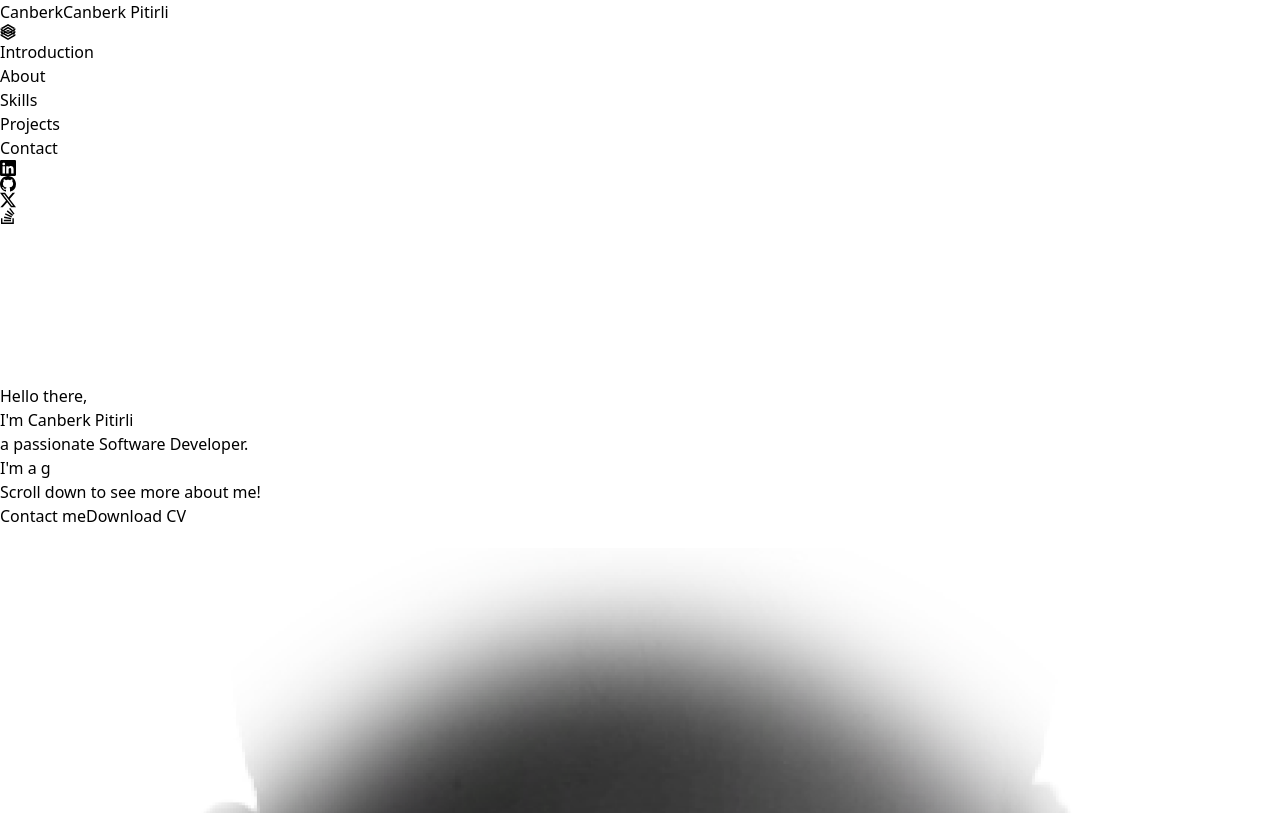
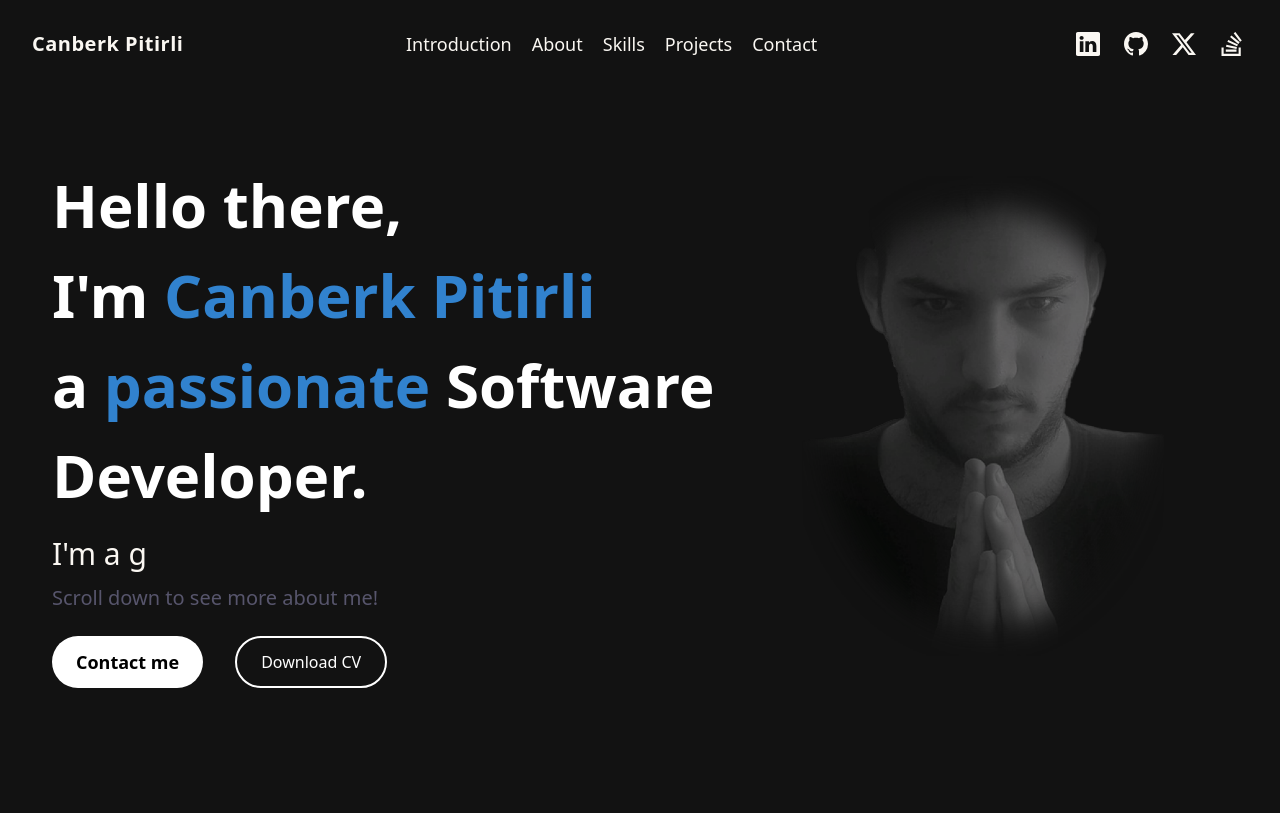
Before and after one commit to CanReader/CanberkPitirliWebApp, a React (Vite) app: page / in a window 1280 px wide. Shown: the top 813 px of the page. Built offline with nearby package versions, Linux system fonts and the light colour scheme.

Commit message:
Fixed tailwind problem and changed component folder's capital

```diff
--- a/package.json
+++ b/package.json
@@ -41,7 +41,7 @@
     "eslint-plugin-react-hooks": "^4.6.0",
     "eslint-plugin-react-refresh": "^0.4.3",
     "postcss": "^8.4.31",
-    "tailwindcss": "^3.3.3",
+    "tailwindcss": "^3.4.16",
     "vite": "^4.4.5"
   }
 }
--- a/src/Components/Navbar.jsx
+++ b/src/Components/Navbar.jsx
@@ -1,20 +1,10 @@
 import { BsLinkedin, BsGithub, BsTwitterX, BsStackOverflow } from "react-icons/bs";
-import { HiMailOpen } from "react-icons/hi";
 import { AiFillCloseCircle } from "react-icons/ai";
 import { SiEbox } from "react-icons/si";
-import { BsMoon, BsSun } from "react-icons/bs";
-import { Link } from "react-router-dom";
 import { useState } from "react";
 import { motion, AnimatePresence } from "framer-motion";
-import * as Scroll from "react-scroll";
 import {
     Link as ScrollLink,
-    Button,
-    Element,
-    Events,
-    animateScroll as scroll,
-    scrollSpy,
-    scroller,
 } from "react-scroll";
 
 export const MenuItems = [
--- a/src/Components/Profile.jsx
+++ b/src/Components/Profile.jsx
@@ -3,12 +3,6 @@ import { motion, useInView } from "framer-motion";
 import { useRef } from "react";
 import {
     Link as ScrollLink,
-    Button,
-    Element,
-    Events,
-    animateScroll as scroll,
-    scrollSpy,
-    scroller,
 } from "react-scroll";
 import { Suspense } from "react";
 
--- a/tailwind.config.js
+++ b/tailwind.config.js
@@ -2,7 +2,7 @@
 export default {
     content: [
         "./src/pages/**/*.{js,ts,jsx,tsx,mdx}",
-        "./src/components/**/*.{js,ts,jsx,tsx,mdx}",
+        "./src/Components/**/*.{js,ts,jsx,tsx,mdx}",
         "./src/app/**/*.{js,ts,jsx,tsx,mdx}"
     ],
     theme: {
```
Also changed, not shown: src/App.jsx (+6 -6 lines), src/Components/Projects.jsx (+20 -20 lines), 1 other file (tests, documents, lock files or other folders).
